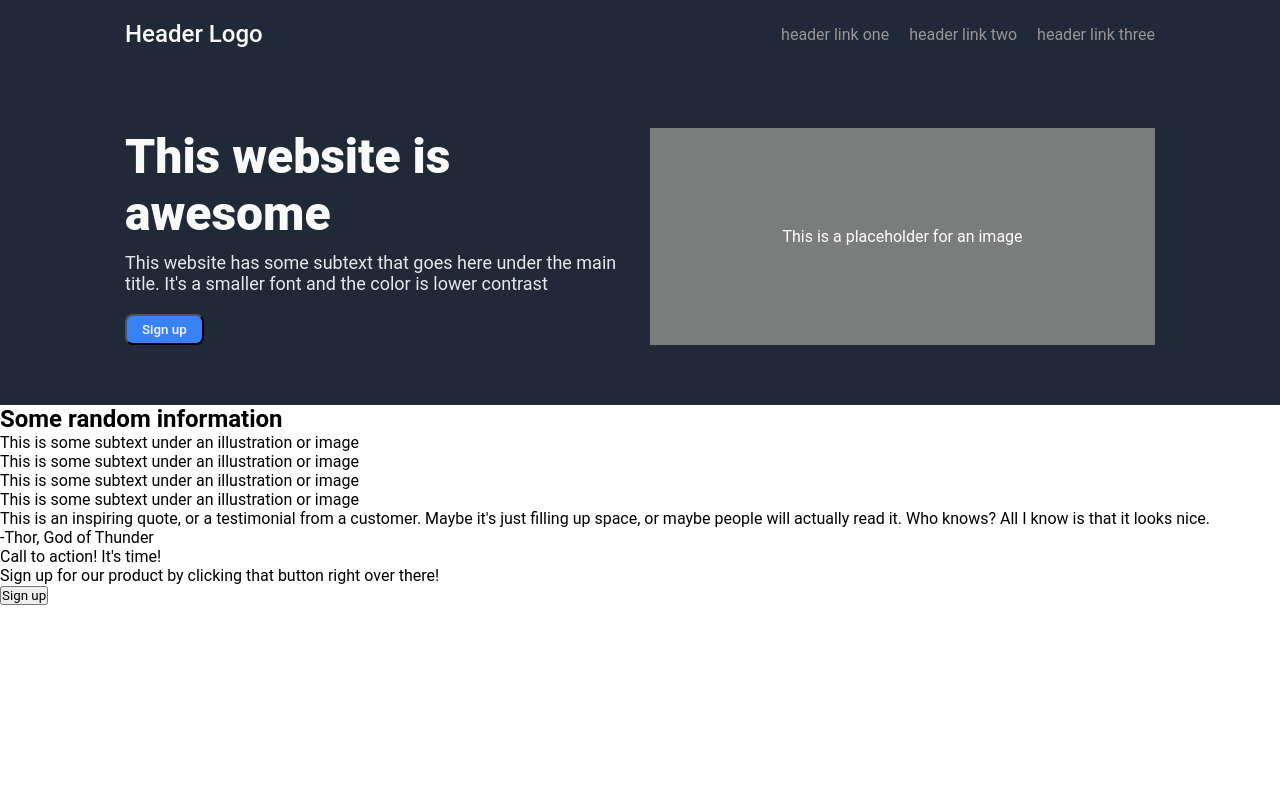
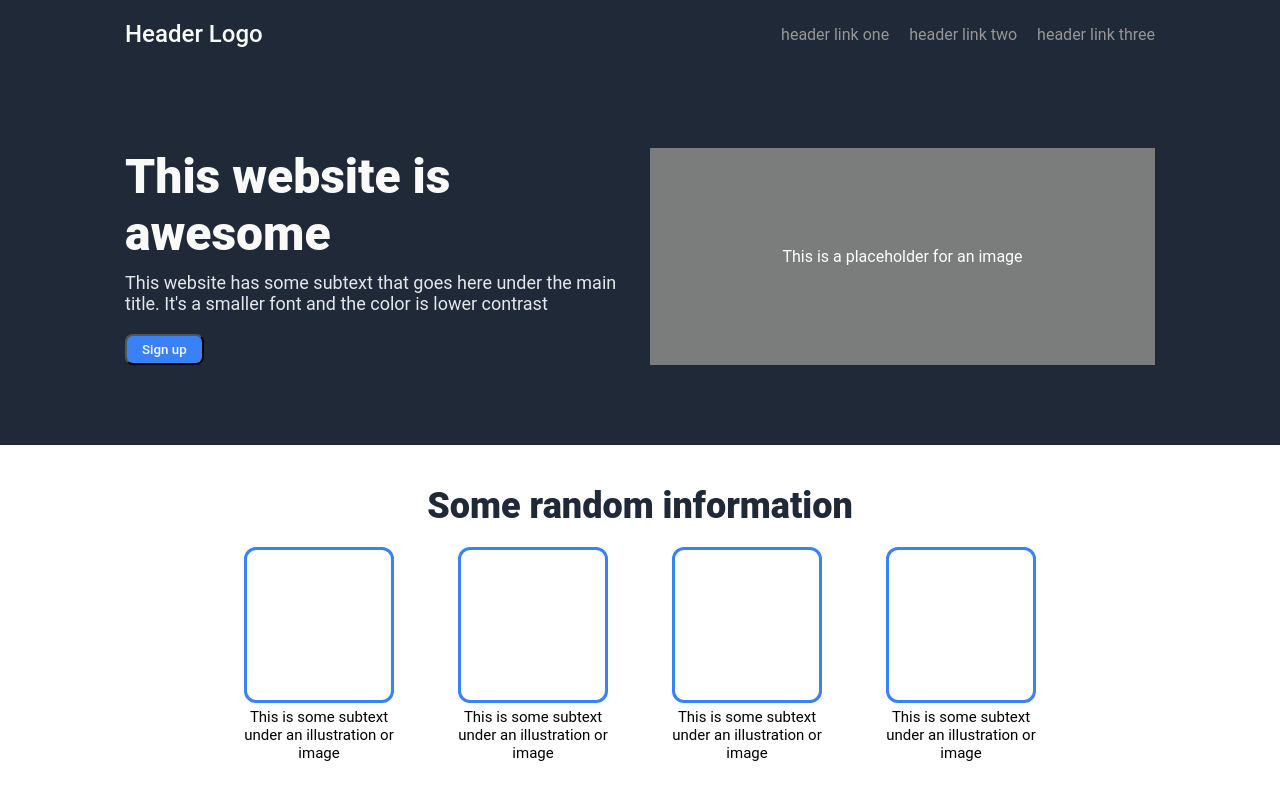
Before and after one commit to Janicekwing/landing-page, a plain HTML site: page index.html in a window 1280 px wide. Shown: the top 800 px of the page. Drawn offline with Linux system fonts and the light colour scheme.

Commit message:
Finish CSS for project

```diff
--- a/index.html
+++ b/index.html
@@ -39,12 +39,12 @@
         </div>
     </div>
 
-    <div class="card-container">
-        <h2> Some random information </h2>
+    <div class="section2">
+        <div class="card-title"> Some random information </div>
+        <div class = "card-container">
             <div class = "card">
                 <div class = "card-img">
                 </div>
-
                 <div class = "card-text">
                     This is some subtext under an illustration or image
                 </div>
@@ -75,18 +75,21 @@
                     This is some subtext under an illustration or image
                 </div>
             </div>
+        </div>
 
     </div>
 
-    <div class="quote-section">
+    <div class="section3">
         <div class="quote"> This is an inspiring quote, or a testimonial from a customer. Maybe it's just filling up space, or maybe people will actually read it. Who knows? All I know is that it looks nice. </div>
         <div class="author"> -Thor, God of Thunder </div>
 
     </div>
 
-    <div class="cta-section">
+    <div class="section4">
+        <div class = "cta-left">
             <div class="cta-quote"> Call to action! It's time! </div>
             <div class="cta-subtext">Sign up for our product by clicking that button right over there!</div>
+        </div>
         <button> Sign up</button>
     </div>
 </body>
--- a/style.css
+++ b/style.css
@@ -31,11 +31,11 @@
 
 .section1 {
     background-color: #1F2937;
-    padding: 0 125px;
+    padding: 0px 125px;
 }
 
 .herospot {
-    padding: 60px 0;
+    padding: 80px 0;
     display:flex;
     gap: 20px;
 }
@@ -76,3 +76,87 @@
     font-weight: 500;
     margin-top: 10px;
 }
+
+.section2{
+    padding: 40px 200px 80px 200px;
+    display: flex;
+    flex-direction: column;
+    gap: 20px;
+}
+
+.card-title {
+    font-size: 36px;
+    color:  #1F2937;
+    font-weight: 900;
+    text-align: center;
+}
+
+.card-container {
+    display:flex;
+    flex-wrap: wrap;
+    gap: 20px;
+    justify-content: space-evenly;
+}
+
+.card {
+    display:flex;
+    flex-direction: column;
+    gap: 5px;
+    flex-basis: 150px;
+}
+
+.card-img {
+    border-style: solid;
+    border-color: #3882F6;
+    border-width: 3px;;
+    border-radius: 12px;
+    height: 150px;
+}
+
+.card-text {
+    text-align: center;
+    font-size: 15px;
+}
+
+.section3{
+    padding: 150px;
+    background-color: #E5E7EB;
+}
+
+.quote {
+    font-size: 36px;
+    color: #1F2937;
+    font-weight: 300;
+}
+
+.author {
+    font-size: 20px;
+    color: black;
+    font-weight: 700;
+    text-align: right;
+}
+
+.section4 {
+    margin: 100px 20px;
+    padding: 50px 150px;
+    background-color: #3882F6;
+    border-radius: 5px;
+    color: white;
+    display: flex;
+    justify-content: space-between;
+}
+
+
+
+.cta-quote {
+    font-size: 20px;
+}
+
+.section4 button {
+    color: white;
+    background-color: #3882F6;
+    border-style: solid;
+    border-color:#F9FAF8;
+    border-radius: 10px;
+    padding: 5px 40px;
+}
```
Lines whose indentation alone changed are shown as unchanged.
